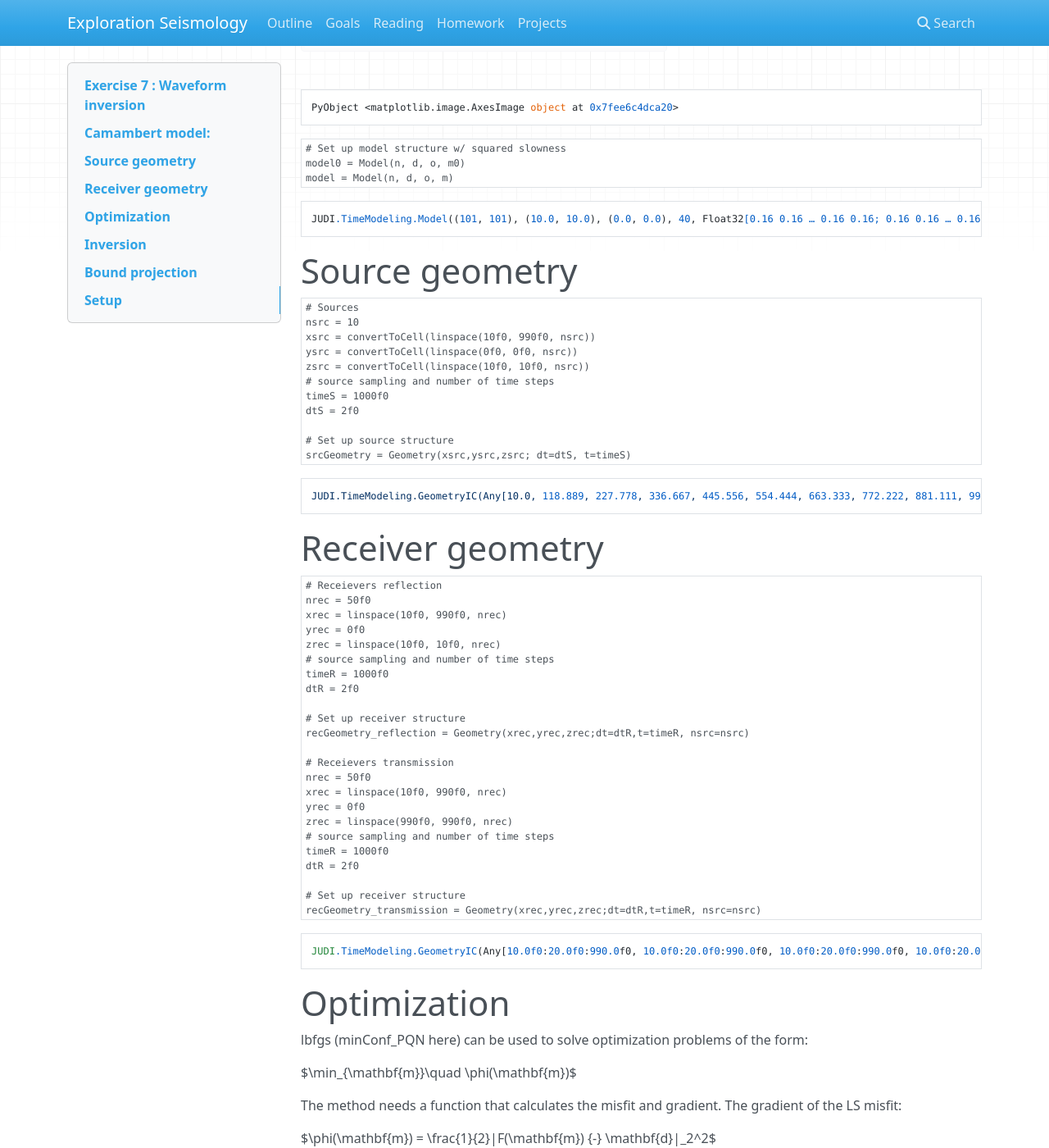
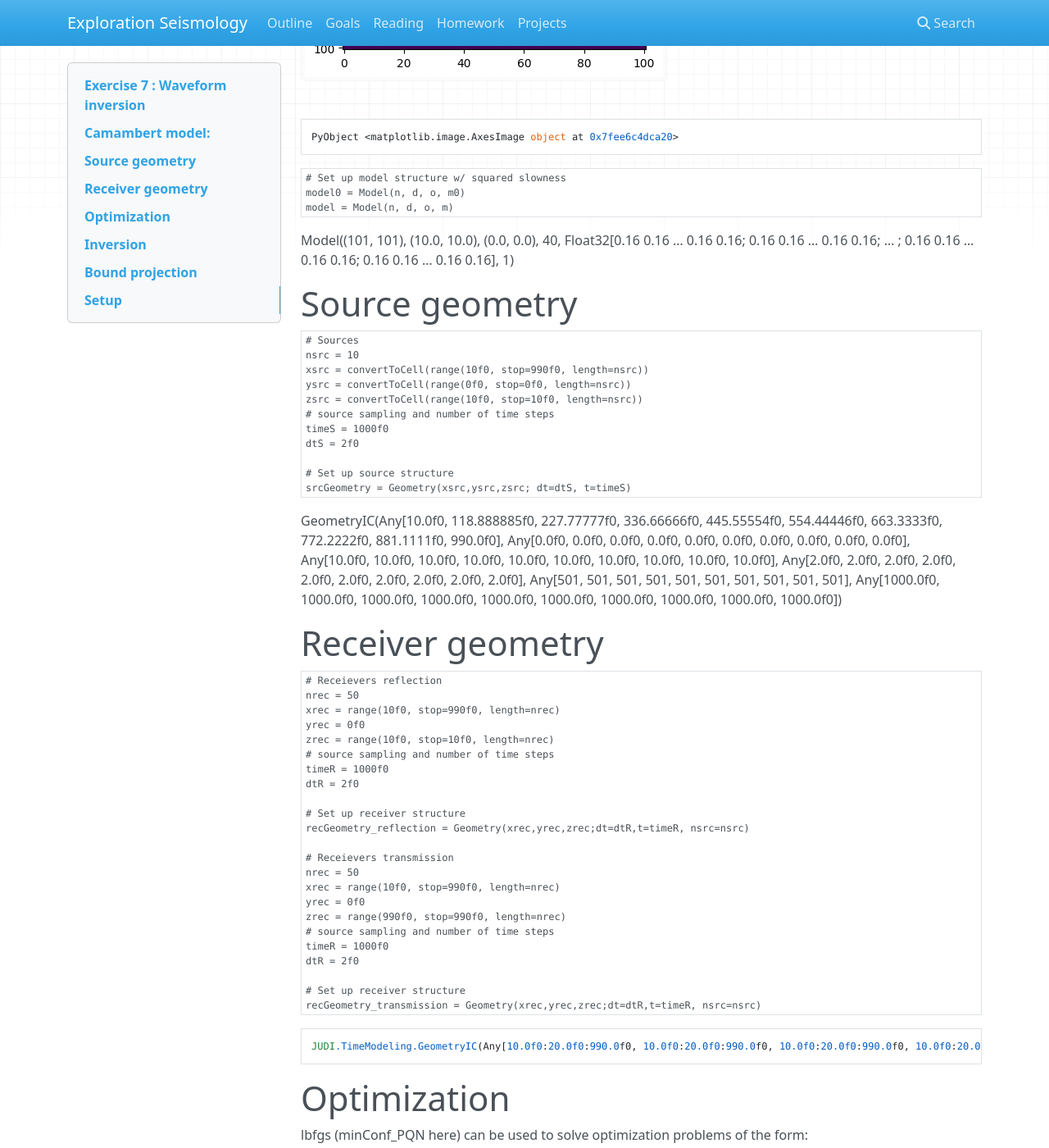
Before and after one commit to flexie/eas-4803-8803-ccs, an MkDocs documentation site: the page built from docs/Assignments/Exercise7.md, in a window 1280 px wide and 1400 px high, scrolled down 1418 px. Shown: the whole window at 82% size. Built offline with MkDocs 1.6.1, drawn with Linux system fonts in a browser that asks for light colours; nearby versions of some CDN libraries; old or Windows-style settings are respelled for this version of MkDocs; some of the changed text lies outside the part shown.

Commit message:
fix some problems, some remaining

````diff
--- a/docs/Assignments/Exercise7.md
+++ b/docs/Assignments/Exercise7.md
@@ -78,7 +80,7 @@ model = Model(n, d, o, m)
 
 
 
-    JUDI.TimeModeling.Model((101, 101), (10.0, 10.0), (0.0, 0.0), 40, Float32[0.16 0.16 … 0.16 0.16; 0.16 0.16 … 0.16 0.16; … ; 0.16 0.16 … 0.16 0.16; 0.16 0.16 … 0.16 0.16], 1)
+Model((101, 101), (10.0, 10.0), (0.0, 0.0), 40, Float32[0.16 0.16 … 0.16 0.16; 0.16 0.16 … 0.16 0.16; … ; 0.16 0.16 … 0.16 0.16; 0.16 0.16 … 0.16 0.16], 1)
 
 
 
@@ -88,9 +90,9 @@ model = Model(n, d, o, m)
 ```julia
 # Sources
 nsrc = 10
-xsrc = convertToCell(linspace(10f0, 990f0, nsrc))
-ysrc = convertToCell(linspace(0f0, 0f0, nsrc))
-zsrc = convertToCell(linspace(10f0, 10f0, nsrc))
+xsrc = convertToCell(range(10f0, stop=990f0, length=nsrc))
+ysrc = convertToCell(range(0f0, stop=0f0, length=nsrc))
+zsrc = convertToCell(range(10f0, stop=10f0, length=nsrc))
 # source sampling and number of time steps
 timeS = 1000f0
 dtS = 2f0
@@ -102,8 +104,7 @@ srcGeometry = Geometry(xsrc,ysrc,zsrc; dt=dtS, t=timeS)
 
 
 
-    JUDI.TimeModeling.GeometryIC(Any[10.0, 118.889, 227.778, 336.667, 445.556, 554.444, 663.333, 772.222, 881.111, 990.0], Any[0.0, 0.0, 0.0, 0.0, 0.0, 0.0, 0.0, 0.0, 0.0, 0.0], Any[10.0, 10.0, 10.0, 10.0, 10.0, 10.0, 10.0, 10.0, 10.0, 10.0], Any[2.0, 2.0, 2.0, 2.0, 2.0, 2.0, 2.0, 2.0, 2.0, 2.0], Any[501, 501, 501, 501, 501, 501, 501, 501, 501, 501], Any[1000.0, 1000.0, 1000.0, 1000.0, 1000.0, 1000.0, 1000.0, 1000.0, 1000.0, 1000.0])
-
+  GeometryIC(Any[10.0f0, 118.888885f0, 227.77777f0, 336.66666f0, 445.55554f0, 554.44446f0, 663.3333f0, 772.2222f0, 881.1111f0, 990.0f0], Any[0.0f0, 0.0f0, 0.0f0, 0.0f0, 0.0f0, 0.0f0, 0.0f0, 0.0f0, 0.0f0, 0.0f0], Any[10.0f0, 10.0f0, 10.0f0, 10.0f0, 10.0f0, 10.0f0, 10.0f0, 10.0f0, 10.0f0, 10.0f0], Any[2.0f0, 2.0f0, 2.0f0, 2.0f0, 2.0f0, 2.0f0, 2.0f0, 2.0f0, 2.0f0, 2.0f0], Any[501, 501, 501, 501, 501, 501, 501, 501, 501, 501], Any[1000.0f0, 1000.0f0, 1000.0f0, 1000.0f0, 1000.0f0, 1000.0f0, 1000.0f0, 1000.0f0, 1000.0f0, 1000.0f0])
 
 
 # Receiver geometry
@@ -111,10 +112,10 @@ srcGeometry = Geometry(xsrc,ysrc,zsrc; dt=dtS, t=timeS)
 
 ```julia
 # Receievers reflection
-nrec = 50f0
-xrec = linspace(10f0, 990f0, nrec)
+nrec = 50
+xrec = range(10f0, stop=990f0, length=nrec)
 yrec = 0f0
-zrec = linspace(10f0, 10f0, nrec)
+zrec = range(10f0, stop=10f0, length=nrec)
 # source sampling and number of time steps
 timeR = 1000f0
 dtR = 2f0
@@ -123,10 +124,10 @@ dtR = 2f0
 recGeometry_reflection = Geometry(xrec,yrec,zrec;dt=dtR,t=timeR, nsrc=nsrc)
 
 # Receievers transmission
-nrec = 50f0
-xrec = linspace(10f0, 990f0, nrec)
+nrec = 50
+xrec = range(10f0, stop=990f0, length=nrec)
 yrec = 0f0
-zrec = linspace(990f0, 990f0, nrec)
+zrec = range(990f0, stop=990f0, length=nrec)
 # source sampling and number of time steps
 timeR = 1000f0
 dtR = 2f0
````
Also changed, not shown: other parts of docs/Assignments/Exercise7.md (+6 -4 lines).
